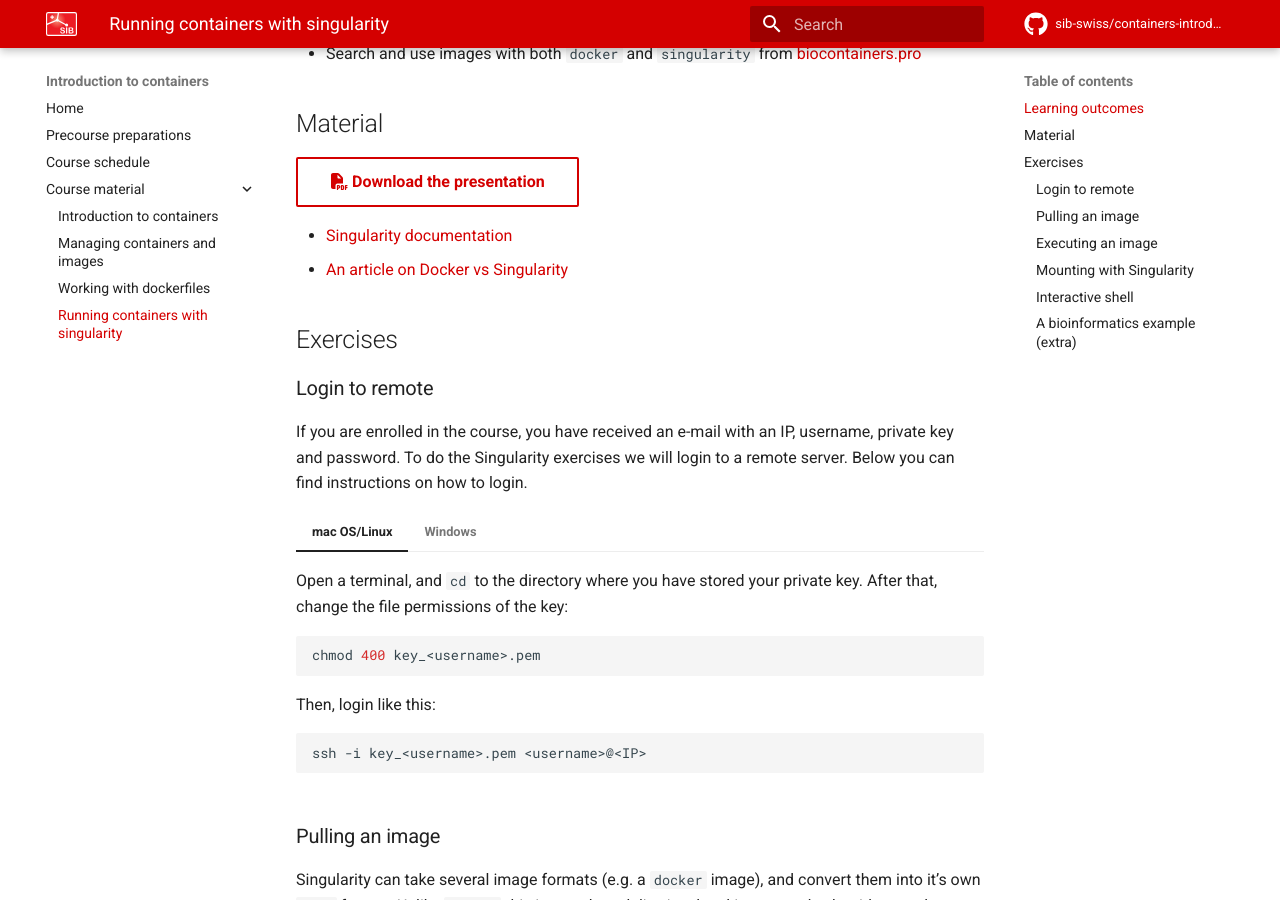
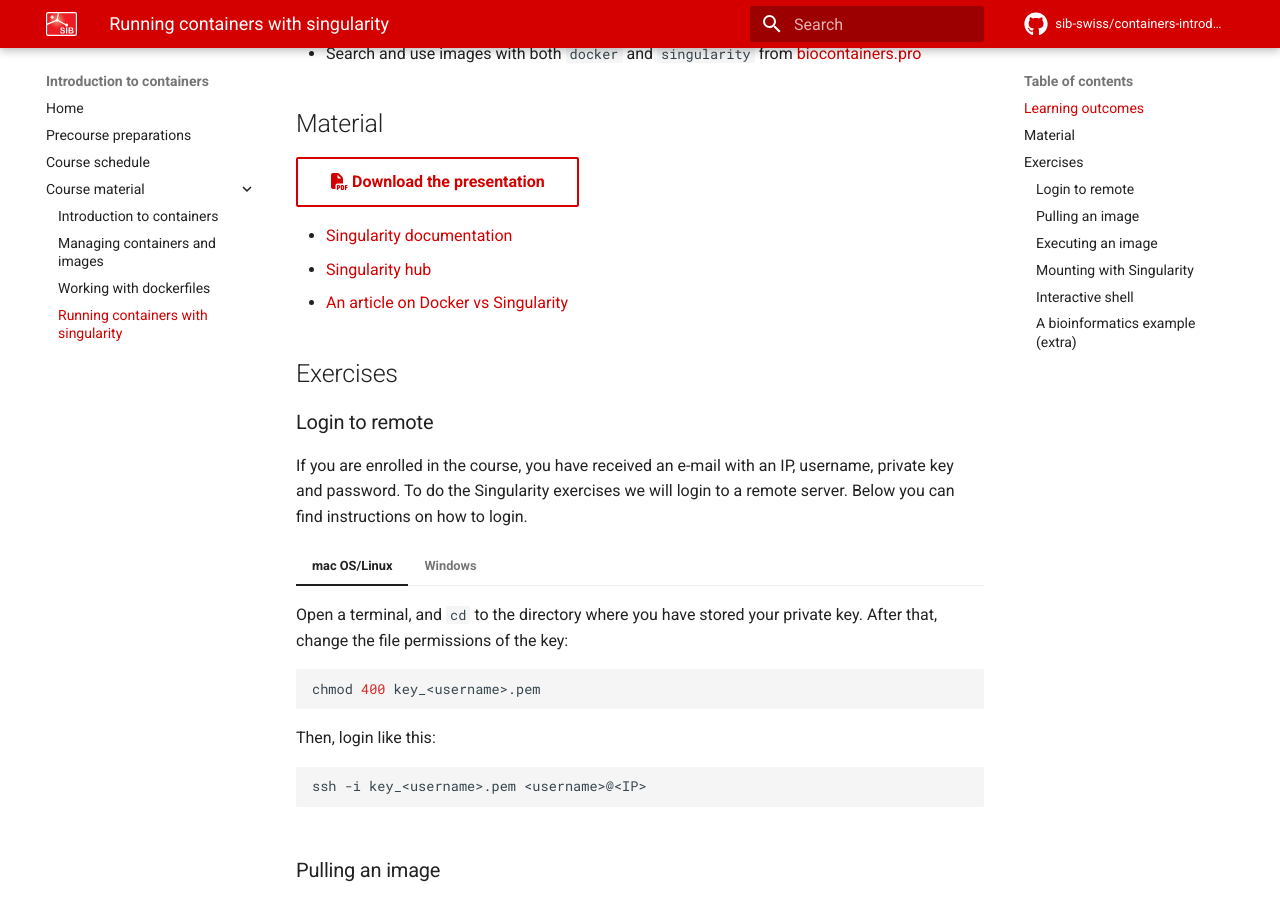
Before and after one commit to sib-swiss/containers-introduction-training, an MkDocs documentation site: the page built from docs/course_material/singularity.md, in a window 1280 px wide and 900 px high, scrolled down 425 px. Built offline with MkDocs 1.6.1 and Material for MkDocs 9.7.7, drawn with Linux system fonts in a browser that asks for light colours; comment, search, counter and statistics services are not loaded.

Commit message:
added link

```diff
--- a/docs/course_material/singularity.md
+++ b/docs/course_material/singularity.md
@@ -15,6 +15,7 @@
 [:fontawesome-solid-file-pdf: Download the presentation](../assets/pdf/singularity.pdf){: .md-button }
 
 * [Singularity documentation](https://sylabs.io/guides/3.7/user-guide/)
+* [Singularity hub](https://singularity-hub.org/)
 * [An article on Docker vs Singularity](https://pythonspeed.com/articles/containers-filesystem-data-processing/)
 
 ## Exercises
```
